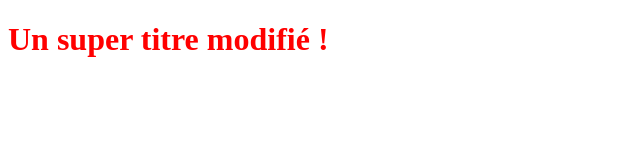
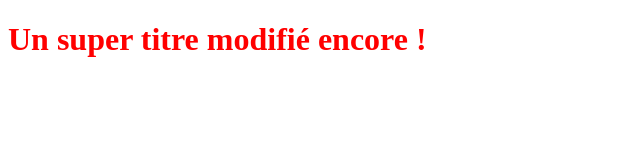
Before and after one commit to Thomas7893/OpenClassroomProject, a plain HTML site: page index.html in a window 1280 px wide. Shown: the whole page, without its empty margins (0-640 px from the left). Drawn offline with Linux system fonts and the light colour scheme.

Commit message:
Deuxieme modif

```diff
--- a/index.html
+++ b/index.html
@@ -5,6 +5,6 @@
    <link rel="stylesheet" type="text/css" href="styles.css">
 </head>
 <body>
-   <h1>Un super titre modifié !</h1>
+   <h1>Un super titre modifié encore !</h1>
 </body>
 </html>
```
